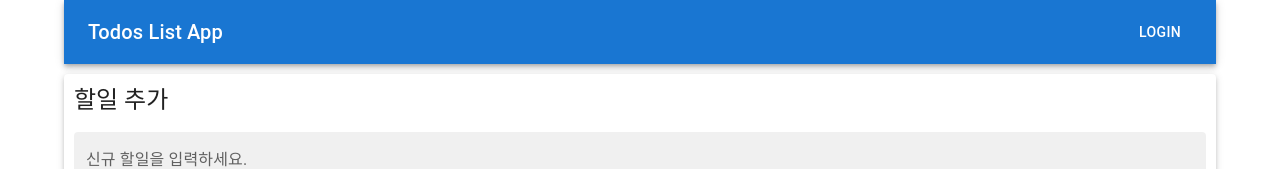
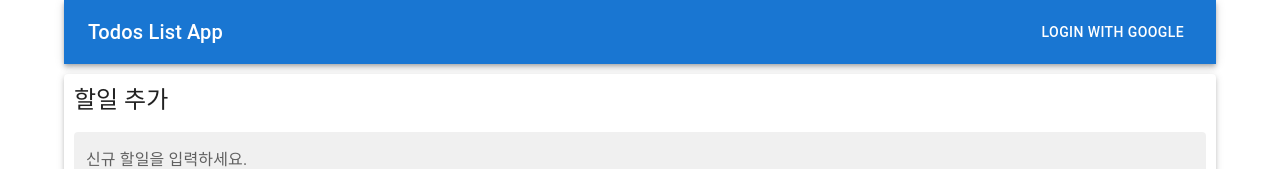
Before and after one commit to codingtoc/todos-list-app-with-react, a React (Create React App) app: page / in a window 1280 px wide. Shown: the top 169 px of the page. Built offline with nearby package versions, Linux system fonts and the light colour scheme; no server answers; the database is empty.

Commit message:
HeaderAppBar 컴포넌트 구글로 로그인 및 로그아웃 기능 적용

```diff
--- a/src/App.js
+++ b/src/App.js
@@ -1,10 +1,28 @@
 import { Container } from "@mui/material";
+import { onAuthStateChanged } from "firebase/auth";
+import { useEffect } from "react";
+import { useDispatch } from "react-redux";
 
 import HeaderAppBar from "./components/HeaderAppBar";
 import NewTodo from "./components/NewTodo";
 import TodosList from "./components/TodosList";
+import { auth } from "./firebase-config";
+import { login, logout } from "./store/authSlice";
 
 function App() {
+  const dispatch = useDispatch();
+
+  useEffect(() => {
+    const unsubscribe = onAuthStateChanged(auth, (user) => {
+      if (user) {
+        dispatch(login(user.uid));
+      } else {
+        dispatch(logout());
+      }
+    });
+    return unsubscribe;
+  }, [dispatch]);
+
   return (
     <Container fixed>
       <HeaderAppBar />
--- a/src/components/HeaderAppBar.js
+++ b/src/components/HeaderAppBar.js
@@ -1,6 +1,38 @@
 import { AppBar, Box, Button, Toolbar, Typography } from "@mui/material";
+import { getRedirectResult, signInWithRedirect, signOut } from "firebase/auth";
+import { useDispatch, useSelector } from "react-redux";
+
+import { auth, googleAuthProvider } from "../firebase-config";
+import { login, logout } from "../store/authSlice";
 
 const HeaderAppBar = () => {
+  const dispatch = useDispatch();
+  const currentUser = useSelector((state) => state.auth.currentUser);
+  const content = currentUser ? "Logout" : "Login with Google";
+
+  const toggleAuthClickHandler = () => {
+    if (currentUser) {
+      signOut(auth)
+        .then(() => {
+          dispatch(logout());
+        })
+        .catch((error) => {
+          console.log(error.message);
+        });
+    } else {
+      signInWithRedirect(auth, googleAuthProvider)
+        .then((response) => {
+          return getRedirectResult(auth);
+        })
+        .then((result) => {
+          dispatch(login(result.user.uid));
+        })
+        .catch((error) => {
+          console.log(error.message);
+        });
+    }
+  };
+
   return (
     <Box sx={{ flexGrow: 1 }}>
       <AppBar position="static">
@@ -8,7 +40,9 @@ const HeaderAppBar = () => {
           <Typography variant="h6" component="div" sx={{ flexGrow: 1 }}>
             Todos List App
           </Typography>
-          <Button color="inherit">Login</Button>
+          <Button color="inherit" onClick={toggleAuthClickHandler}>
+            {content}
+          </Button>
         </Toolbar>
       </AppBar>
     </Box>
```
